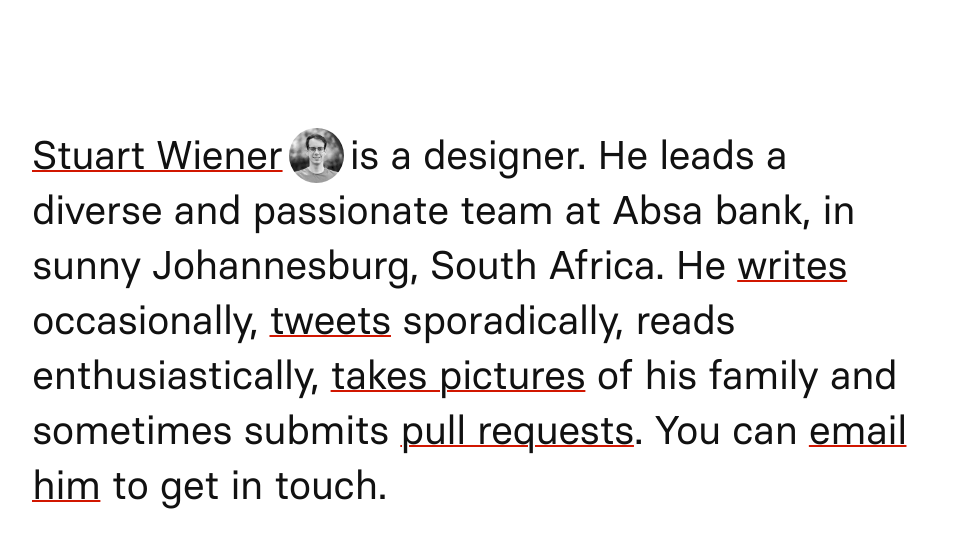
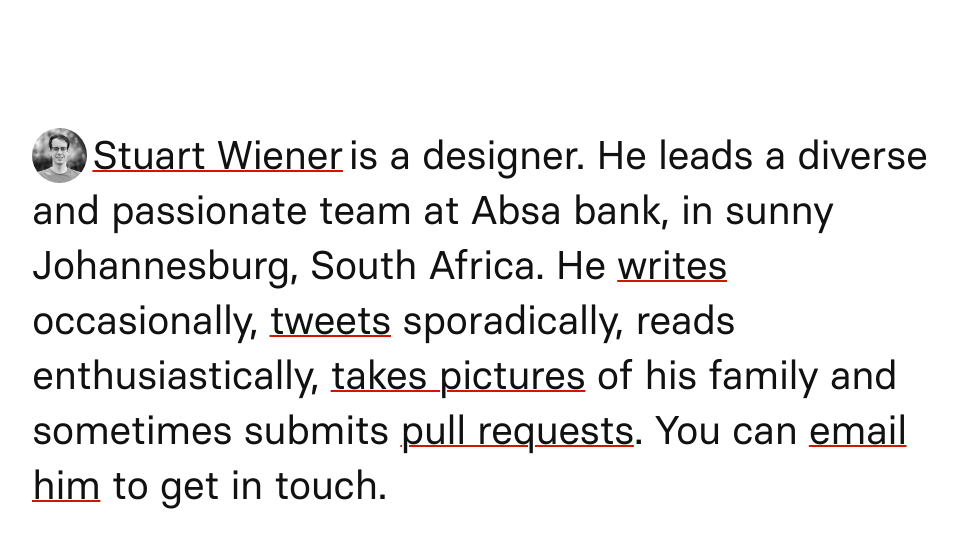
Before and after one commit to stuartwiener/stuartwiener.github.io, a Jekyll site: the page built from index.html, in a window 1280 px wide. Shown: the top 548 px of the page, without its empty margins (96-1054 px from the left). Built offline with Jekyll 4.4.1, drawn with Linux system fonts in a browser that asks for light colours.

Commit message:
typography enhancements for mobile

```diff
--- a/css/main.scss
+++ b/css/main.scss
@@ -33,14 +33,14 @@
   --color-2: #E6CBC8;
 
   --size-1: 40px;
-  --size-2: 24px;
-  --size-3: 20px;
-  --size-4: 18px;
+  --size-2: 22px;
+  --size-3: 18px;
+  --size-4: 16px;
 
   --lineheight-1: 55px;
-  --lineheight-2: 34px;
-  --lineheight-3: 28px;
-  --lineheight-4: 24px;
+  --lineheight-2: 30px;
+  --lineheight-3: 24px;
+  --lineheight-4: 22px;
 
   --letterspacing-1: -0.015em;
   --letterspacing-2: -0.015em;
--- a/index.html
+++ b/index.html
@@ -4,7 +4,7 @@
 ---
 
 <header>
-<h1><a href="{{ site.url }}">Stuart Wiener</a></h1>&nbsp;<img src="{{ site.url }}/images/stuart_wiener.jpg" alt="Stuart Wiener">
+    <img src="{{ site.url }}/images/stuart_wiener.jpg" alt="Stuart Wiener">&nbsp;<h1><a href="{{ site.url }}">Stuart Wiener</a></h1>
 
 <p><span class="invisible">Stuart Wiener</span> is a designer. He leads a diverse and passionate team at Absa bank, in sunny Johannesburg, South Africa. He <a href="https://stuartwiener.substack.com">writes</a> occasionally, <a href="https://twitter.com/stuartwiener">tweets</a> sporadically, reads enthusiastically, <a href="https://instagram.com/stuartwiener">takes pictures</a> of his family and sometimes submits <a href="https://github.com/stuartwiener">pull requests</a>. You can <a onclick="window.location.href='mailto:hello'+'@'+'stuartwiener.com';">email him</a> to get in touch.</p>
 </header>
```
